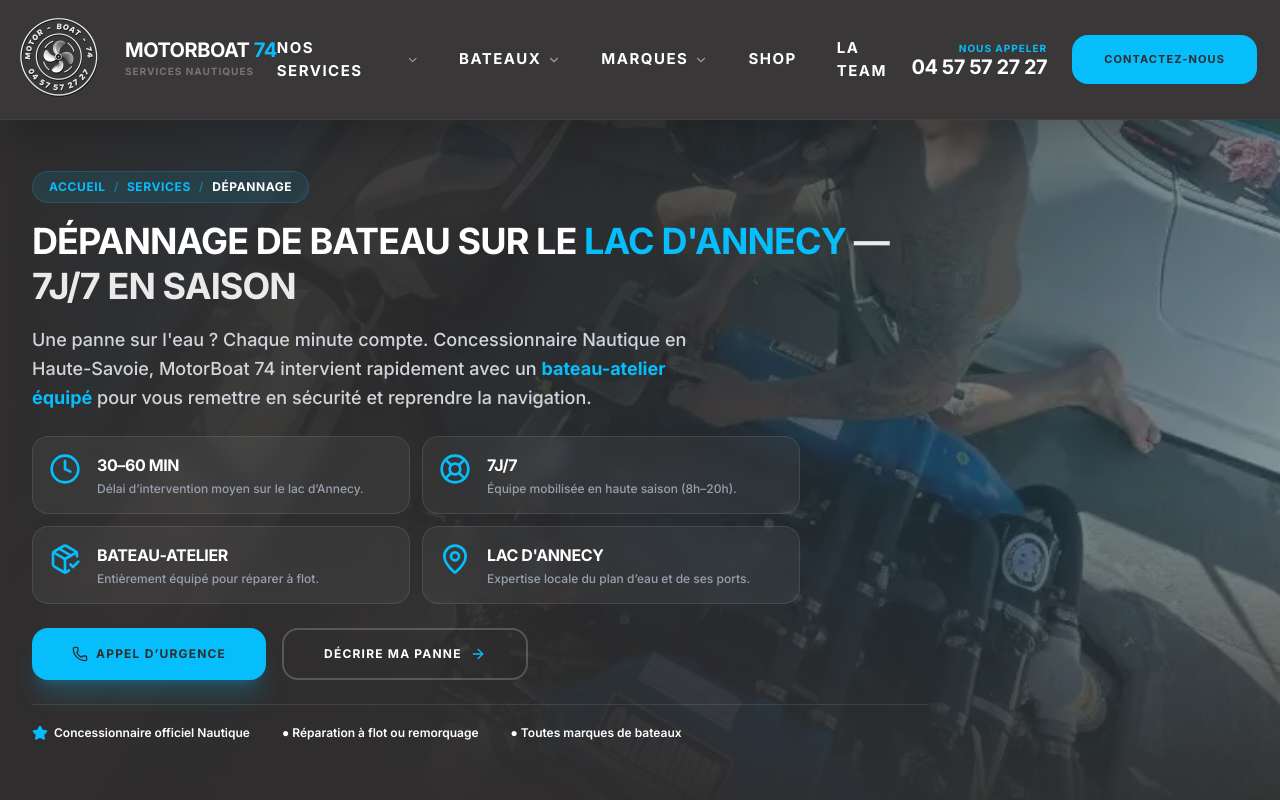
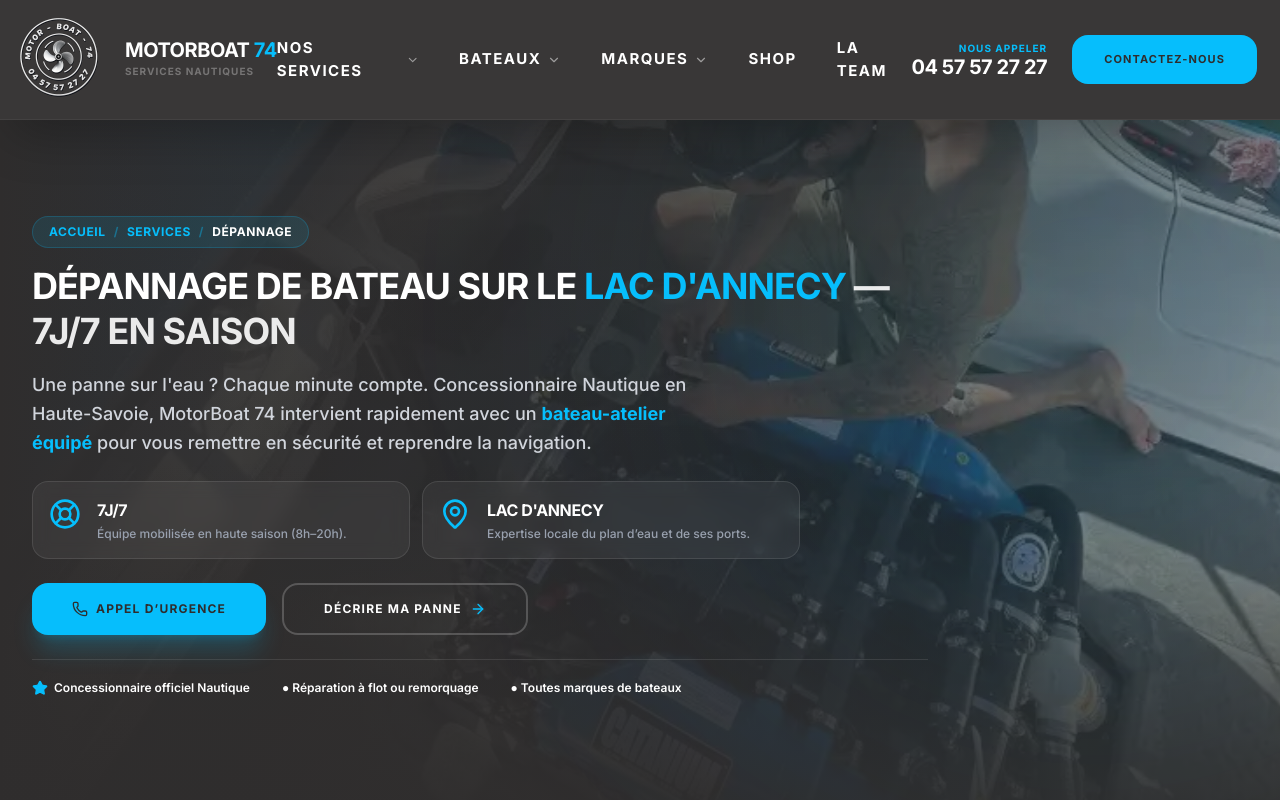
Before and after one commit to Ericfevrier/MB74-Site, a React (Vite) app: page /depannage in a window 1280 px wide. Shown: the top 800 px of the page. Built offline with nearby package versions, Linux system fonts and the light colour scheme.

Commit message:
Page depannage: hero ne garde que 2 infos (7j/7 et Lac dAnnecy)

```diff
--- a/src/pages/DepannagePage.tsx
+++ b/src/pages/DepannagePage.tsx
@@ -220,9 +220,7 @@
 
             <div className="grid grid-cols-1 sm:grid-cols-2 gap-3 mb-6 text-left max-w-3xl">
               {[
-                { Icon: Clock, t: '30–60 min', d: 'Délai d’intervention moyen sur le lac d’Annecy.' },
                 { Icon: LifeBuoy, t: '7j/7', d: 'Équipe mobilisée en haute saison (8h–20h).' },
-                { Icon: PackageCheck, t: 'Bateau-atelier', d: 'Entièrement équipé pour réparer à flot.' },
                 { Icon: MapPin, t: "Lac d'Annecy", d: 'Expertise locale du plan d’eau et de ses ports.' },
               ].map(({ Icon, t, d }, i) => (
                 <div key={i} className="flex items-start gap-4 bg-white/5 border border-white/10 p-4 rounded-2xl backdrop-blur-sm transition-colors hover:bg-white/10 group">
```
